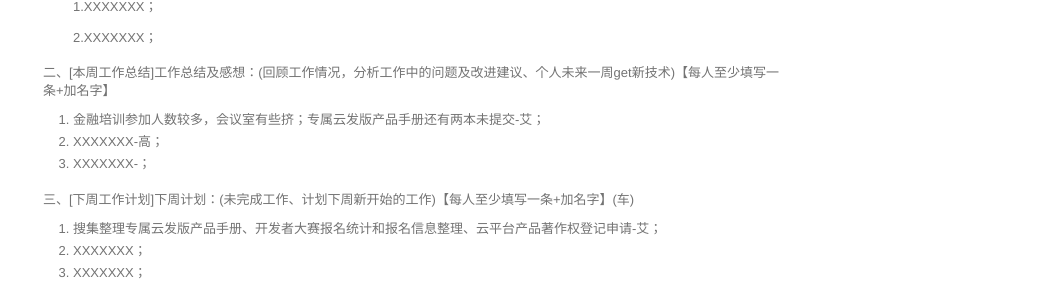
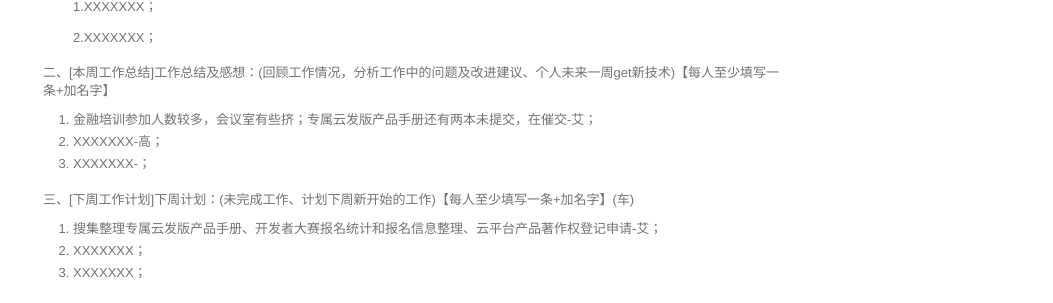
Before and after one commit to walllFlower/blog, a Jekyll site: the page built from _posts/2018-07-17-day_report_cxz.md, in a window 1280 px wide and 900 px high, scrolled down 1045 px. Shown: the part 148-451 px from the top of the window, without its empty margins (227-1280 px from the left). Built offline with Jekyll 4.4.1, drawn with Linux system fonts in a browser that asks for light colours; comment, search, counter and statistics services are not loaded.

Commit message:
Update 2018-07-17-day_report_cxz.md

```diff
--- a/_posts/2018-07-17-day_report_cxz.md
+++ b/_posts/2018-07-17-day_report_cxz.md
@@ -72,7 +72,7 @@ categories: 技术运营工作周报
 
 二、[本周工作总结]工作总结及感想：(回顾工作情况，分析工作中的问题及改进建议、个人未来一周get新技术)【每人至少填写一条+加名字】
 
-1. 金融培训参加人数较多，会议室有些挤；专属云发版产品手册还有两本未提交-艾；
+1. 金融培训参加人数较多，会议室有些挤；专属云发版产品手册还有两本未提交，在催交-艾；
 2. XXXXXXX-高；
 3. XXXXXXX-；
 
```
